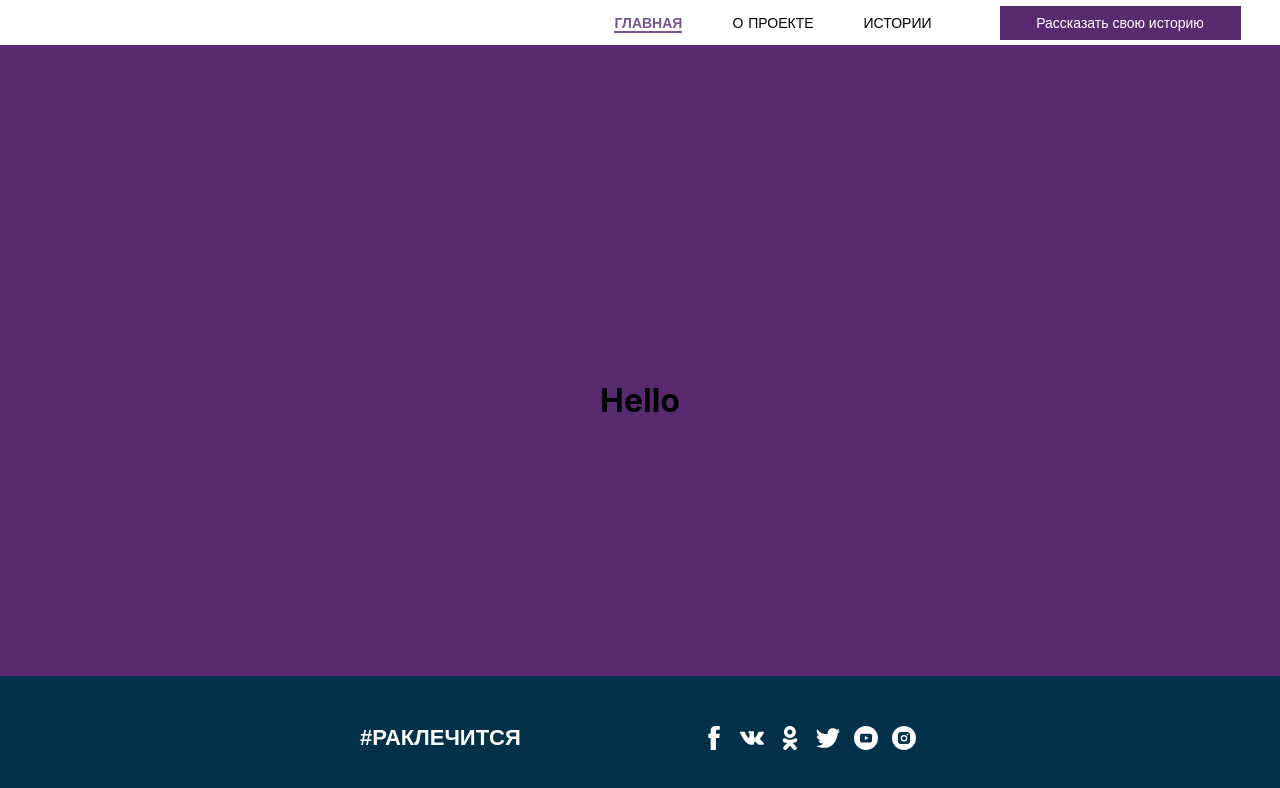
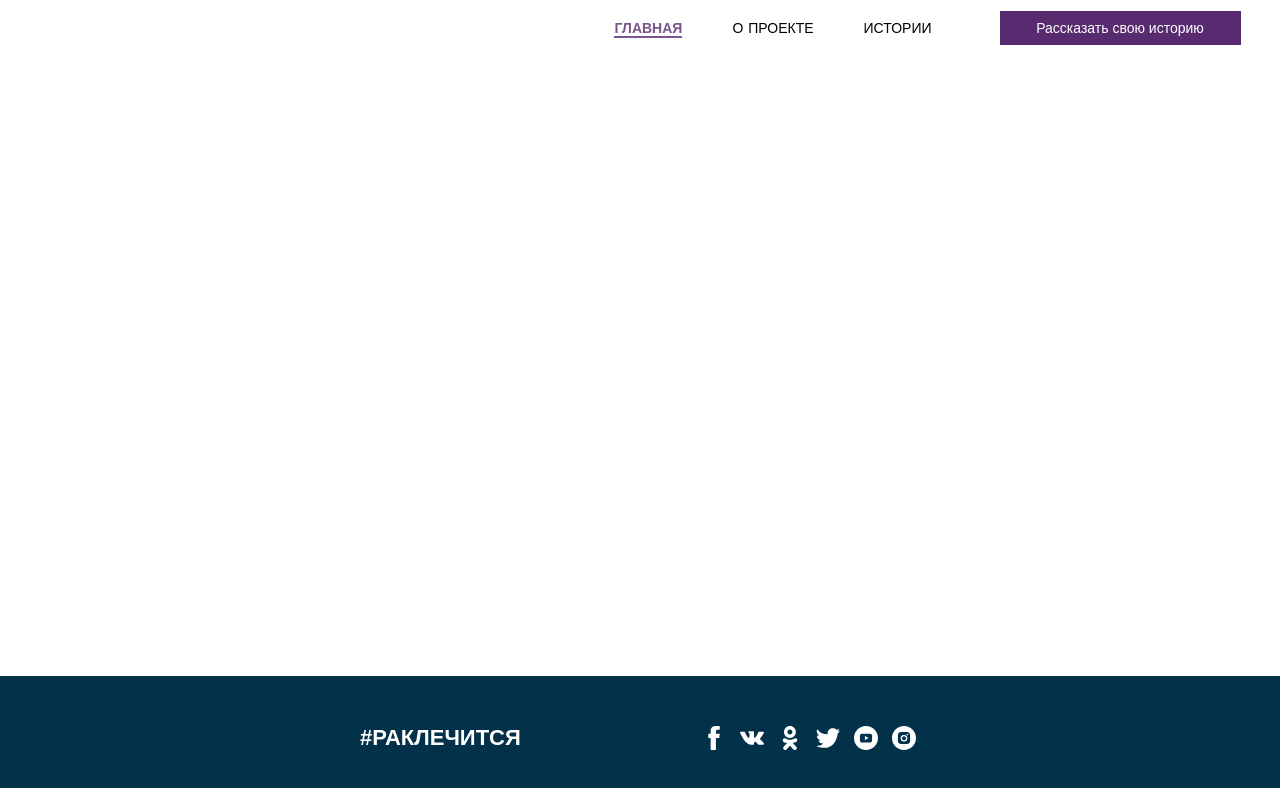
Before and after one commit to Raklechitca-Team/raklechitca, a Nuxt app: page / in a window 1280 px wide. Shown: the top 788 px of the page. Built offline with nearby package versions, Linux system fonts and the light colour scheme.

Commit message:
new version of header and footer

```diff
--- a/components/Header.vue
+++ b/components/Header.vue
@@ -21,10 +21,10 @@ export default {
 .header {
   max-width: 1440px;
   width: 100%;
-  height: 45px;
+  height: 7vh;
   background-color: #ffffff;
   display: flex;
-  position: absolute;
+  position: fixed;
   top: 0;
   align-items: center;
   margin: 0;
--- a/pages/index.vue
+++ b/pages/index.vue
@@ -1,7 +1,7 @@
 <template>
   <div class="container">
     <app-header />
-    <h1>Hello</h1>
+
     <app-footer />
   </div>
 </template>
@@ -21,12 +21,12 @@ export default {
 <style>
 .container {
   margin: 0 auto;
-  min-height: 100vh;
+  height: 100vh;
   display: flex;
+  position: relative;
   justify-content: center;
   align-items: center;
   text-align: center;
-  background-color: #582b71;
 }
 .title {
   font-family: 'Quicksand', 'Source Sans Pro', -apple-system, BlinkMacSystemFont,
```
